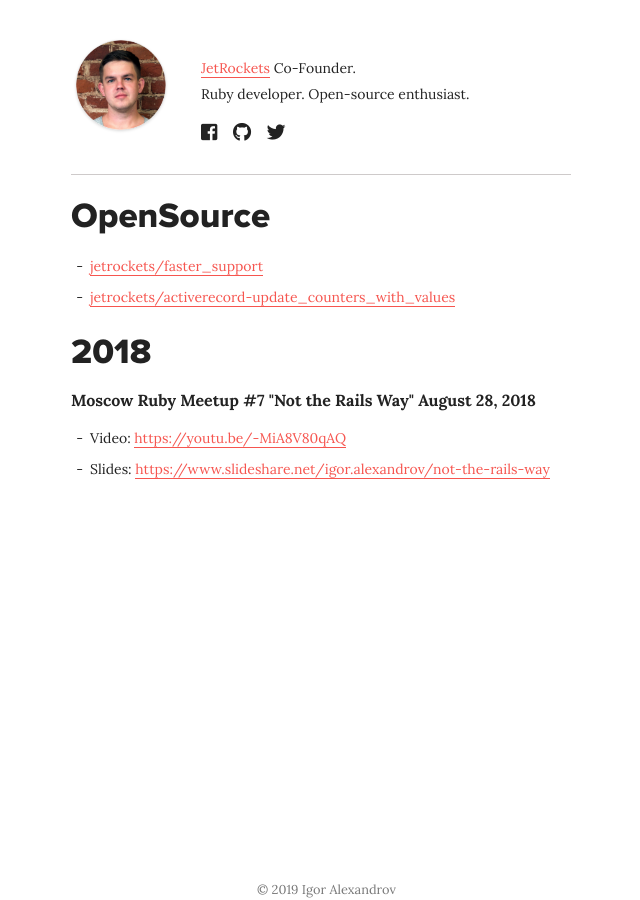
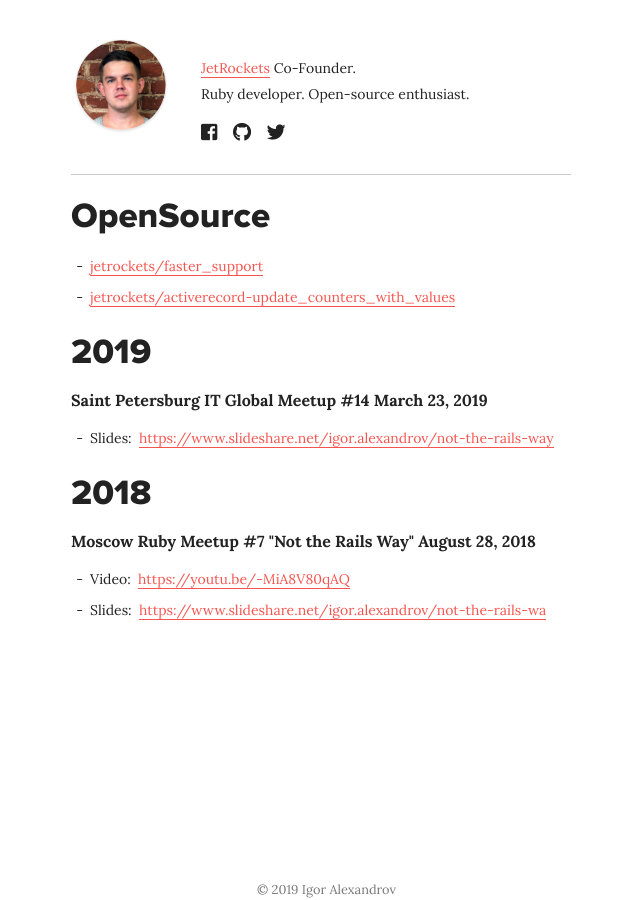
Before and after one commit to igor-alexandrov/igor-alexandrov.github.io, a Jekyll site: the page built from index.html, in a window 1280 px wide. Shown: the whole page, without its empty margins (319-959 px from the left). Built offline with Jekyll 4.4.1, drawn with Linux system fonts in a browser that asks for light colours.

Commit message:
Updated List of talks

```diff
--- a/index.html
+++ b/index.html
@@ -12,14 +12,31 @@ layout: default
     </li>
 	</ul>
 
+  <h2 class="h2">2019</h2>
+  <h3>Saint Petersburg IT Global Meetup #14 March 23, 2019</h3>
+  <ul>
+    <li>
+      Slides:
+      <a href="https://www.slideshare.net/igor.alexandrov/not-the-rails-way">
+        https://www.slideshare.net/igor.alexandrov/not-the-rails-way
+      </a>
+    </li>
+  </ul>
+
   <h2 class="h2">2018</h2>
   <h3>Moscow Ruby Meetup #7 "Not the Rails Way" August 28, 2018</h3>
   <ul>
     <li>
-        Video: <a href="https://youtu.be/-MiA8V80qAQ">https://youtu.be/-MiA8V80qAQ</a>
+      Video:
+      <a href="https://youtu.be/-MiA8V80qAQ">
+        https://youtu.be/-MiA8V80qAQ
+      </a>
     </li>
     <li>
-        Slides: <a href="https://www.slideshare.net/igor.alexandrov/not-the-rails-way">https://www.slideshare.net/igor.alexandrov/not-the-rails-way</a>
+      Slides:
+      <a href="https://www.slideshare.net/igor.alexandrov/not-the-rails-way">
+        https://www.slideshare.net/igor.alexandrov/not-the-rails-wa
+      </a>
     </li>
   </ul>
 </section>
```
Lines whose indentation alone changed are shown as unchanged.
